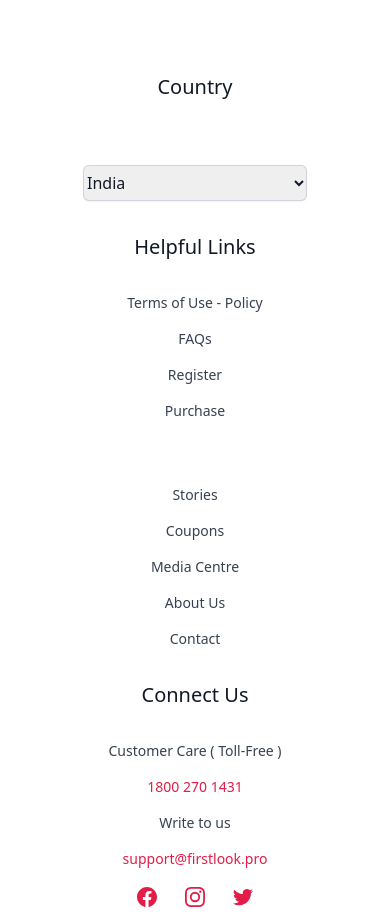
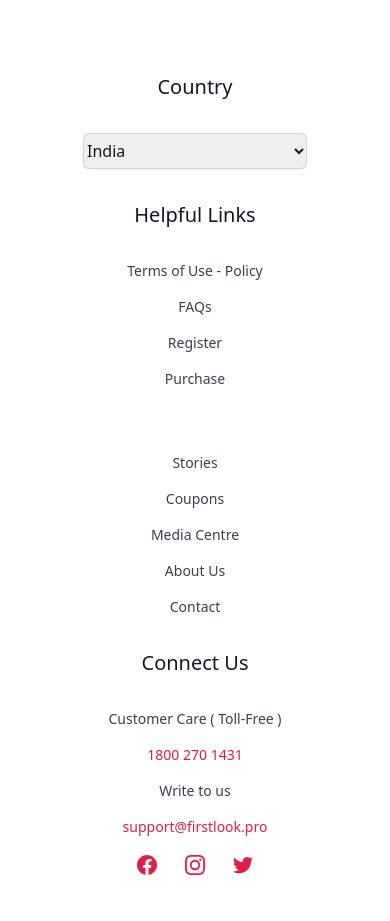
Before and after one commit to MCABEE/Firstlook_McAbee, a React (Vite) app: page / in a window 390 px wide. Shown: the part 5480-6401 px from the top of the page. Built offline with nearby package versions, Linux system fonts and the light colour scheme.

Commit message:
footer updated

```diff
--- a/src/components/Home/Footer.jsx
+++ b/src/components/Home/Footer.jsx
@@ -12,7 +12,7 @@ const Footer = () => {
                         <div class="text-center sm:text-left">
                             <p class="text-xl font-medium text-gray-900">Country</p>
 
-                            <nav aria-label="Footer About Nav" class="mt-16">
+                            <nav aria-label="Footer About Nav" class="mt-8 sm:mt-16">
 
                                 <div>
                                     <select
```
